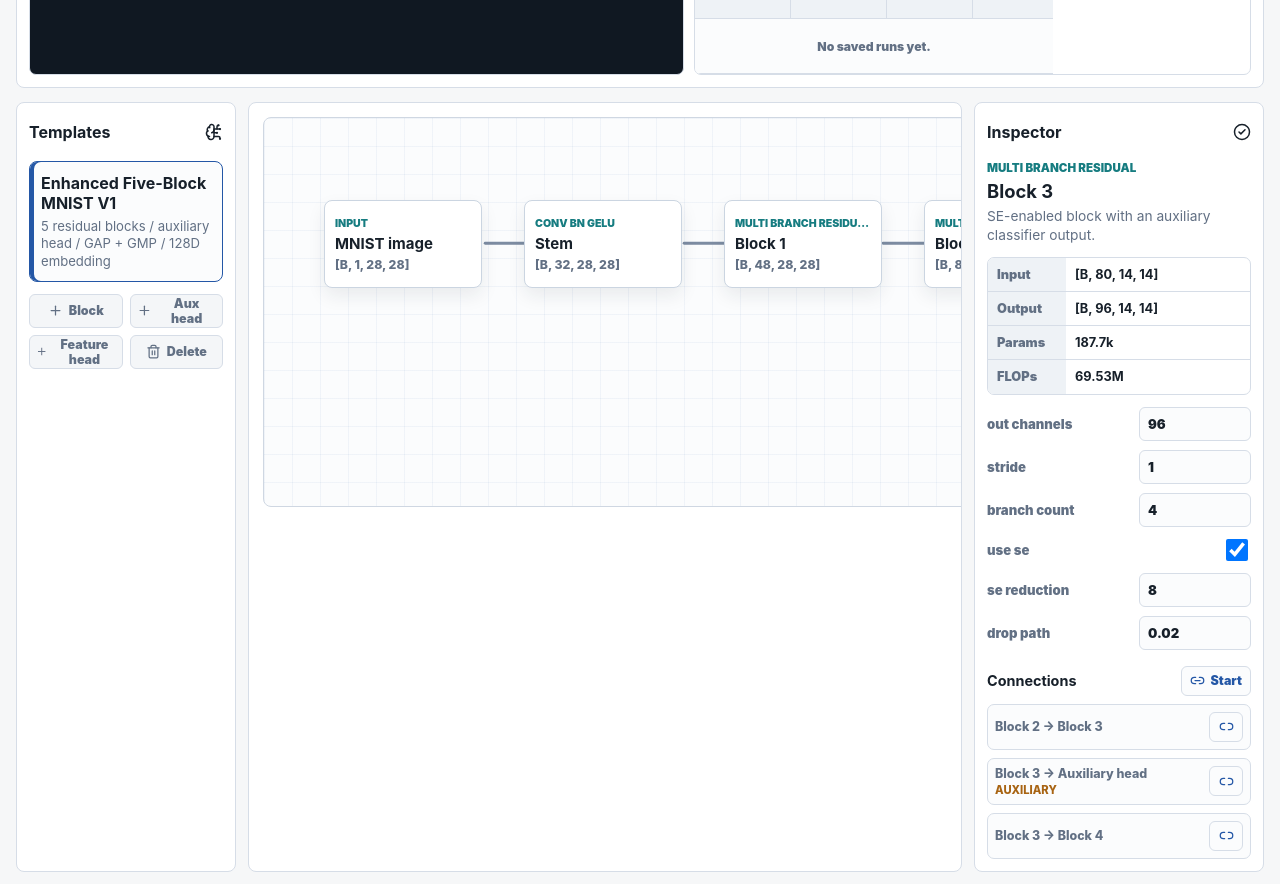
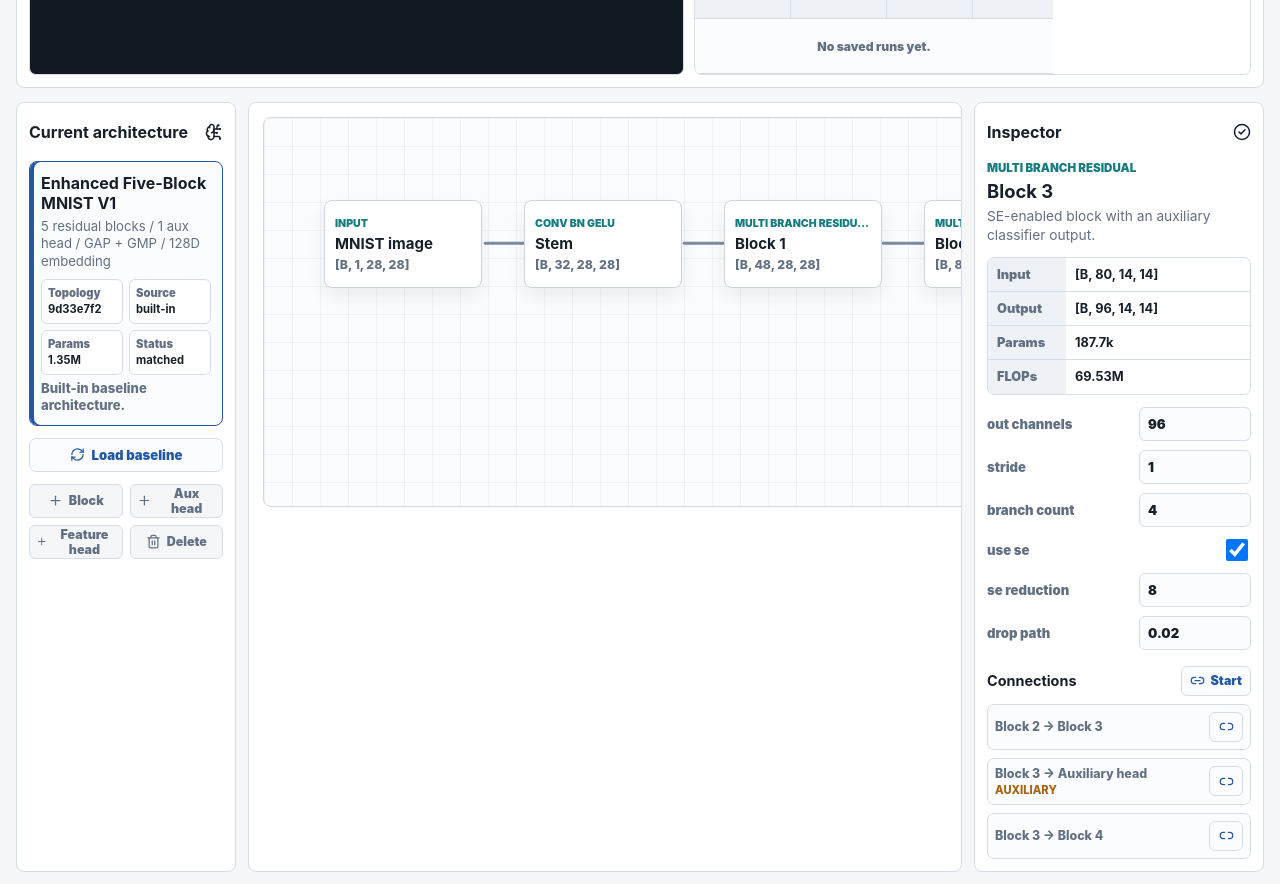
Before and after one commit to expert10000/mnist-editor, a Next.js app: page / in a window 1280 px wide. Shown: the part 2920-3804 px from the top of the page. Built offline with nearby package versions, Linux system fonts and the light colour scheme.

Commit message:
Show current architecture in sidebar

```diff
--- a/src/app/globals.css
+++ b/src/app/globals.css
@@ -891,7 +891,8 @@ h1 {
   color: var(--ink);
 }
 
-.templateButton {
+.templateButton,
+.templateCard {
   width: 100%;
   min-height: 88px;
   display: grid;
@@ -901,19 +902,80 @@ h1 {
   border-radius: 8px;
   background: #fbfcfd;
   color: var(--ink);
+  text-align: left;
+}
+
+.templateButton {
   cursor: pointer;
-  text-align: left;
-}
-
-.templateButton.active {
+}
+
+.templateButton.active,
+.templateCard.active {
   border-color: var(--blue);
   box-shadow: inset 4px 0 0 var(--blue);
 }
 
-.templateButton span {
+.templateCard.dirty {
+  border-color: var(--amber);
+  box-shadow: inset 4px 0 0 var(--amber);
+}
+
+.templateButton span,
+.templateCard span,
+.templateCard small {
   color: var(--muted);
   font-size: 0.82rem;
   line-height: 1.3;
+}
+
+.templateCard small {
+  font-weight: 800;
+}
+
+.architectureMiniGrid {
+  display: grid;
+  grid-template-columns: repeat(2, minmax(0, 1fr));
+  gap: 6px;
+  margin-top: 4px;
+}
+
+.architectureMiniGrid span {
+  min-width: 0;
+  display: grid;
+  gap: 2px;
+  padding: 6px;
+  border: 1px solid var(--line);
+  border-radius: 6px;
+  background: #fff;
+  color: var(--muted);
+  font-size: 0.7rem;
+  font-weight: 900;
+}
+
+.architectureMiniGrid strong {
+  overflow: hidden;
+  color: var(--ink);
+  text-overflow: ellipsis;
+  white-space: nowrap;
+}
+
+.restoreButton {
+  min-height: 34px;
+  display: inline-flex;
+  align-items: center;
+  justify-content: center;
+  gap: 7px;
+  border: 1px solid var(--line);
+  border-radius: 7px;
+  background: #fbfcfd;
+  color: var(--blue);
+  cursor: pointer;
+  font-size: 0.82rem;
+  font-weight: 900;
+}
+
+.restoreButton:hover {
+  border-color: var(--blue);
 }
 
 .nodePalette {
--- a/src/app/page.tsx
+++ b/src/app/page.tsx
@@ -286,6 +286,8 @@ export default function Home() {
   const generatedFiles = useMemo(() => generateFiles(project), [project]);
   const selectedGeneratedFile = generatedFiles.find((file) => file.path === selectedGeneratedPath) ?? generatedFiles[0];
   const currentTopologyId = useMemo(() => topologyVersionId(project), [project]);
+  const selectedArchitecture = architectures.find((architecture) => architecture.id === selectedArchitectureId);
+  const canvasMatchesSelectedArchitecture = selectedArchitecture ? selectedArchitecture.topologyId === currentTopologyId : false;
   const branchRepair = getBranchRepair(selectedNode);
   const boardSize = useMemo(() => getBoardSize(project.nodes), [project.nodes]);
 
@@ -1348,12 +1350,35 @@ export default function Home() {
       <section className="workspace">
         <aside className="libraryPanel" aria-label="Node library">
           <div className="panelHeader">
-            <strong>Templates</strong>
+            <strong>Current architecture</strong>
             <BrainCircuit size={18} />
           </div>
-          <button className="templateButton active" type="button" onClick={restoreTemplate}>
-            <strong>Enhanced Five-Block MNIST V1</strong>
-            <span>5 residual blocks / auxiliary head / GAP + GMP / 128D embedding</span>
+          <div className={`templateCard active ${canvasMatchesSelectedArchitecture ? "" : "dirty"}`}>
+            <strong>{project.name}</strong>
+            <span>{topologySummary(project, resolution)}</span>
+            <div className="architectureMiniGrid">
+              <span>
+                Topology
+                <strong>{currentTopologyId}</strong>
+              </span>
+              <span>
+                Source
+                <strong>{selectedArchitecture?.locked ? "built-in" : selectedArchitecture ? "saved" : "canvas"}</strong>
+              </span>
+              <span>
+                Params
+                <strong>{formatCompactNumber(resolution.totalParameters)}</strong>
+              </span>
+              <span>
+                Status
+                <strong>{canvasMatchesSelectedArchitecture ? "matched" : "edited"}</strong>
+              </span>
+            </div>
+            {selectedArchitecture?.notes ? <small>{selectedArchitecture.notes}</small> : null}
+          </div>
+          <button className="restoreButton" type="button" onClick={restoreTemplate}>
+            <RefreshCw size={15} />
+            Load baseline
           </button>
           <div className="nodePalette" aria-label="Add nodes">
             <button type="button" onClick={() => addNode("multi_branch_residual")}>
@@ -3392,6 +3417,13 @@ function formatRunLabel(runId: string) {
   return `${timestamp.slice(4, 6)}/${timestamp.slice(6, 8)} ${timestamp.slice(9, 11)}:${timestamp.slice(11, 13)}`;
 }
 
+function topologySummary(project: TopologyProject, resolution: ReturnType<typeof resolveTopology>) {
+  const pooling = project.nodes.find((node) => node.kind === "pooling_fusion");
+  const poolingLabel = pooling?.parameters.mode === "gap" ? "GAP" : "GAP + GMP";
+  const auxLabel = resolution.auxiliaryHeads === 1 ? "1 aux head" : `${resolution.auxiliaryHeads} aux heads`;
+  return `${resolution.residualPaths} residual blocks / ${auxLabel} / ${poolingLabel} / ${resolution.embeddingDimension ?? "-"}D embedding`;
+}
+
 function formatShortDate(value: string) {
   if (value === "builtin") {
     return "built-in";
```
